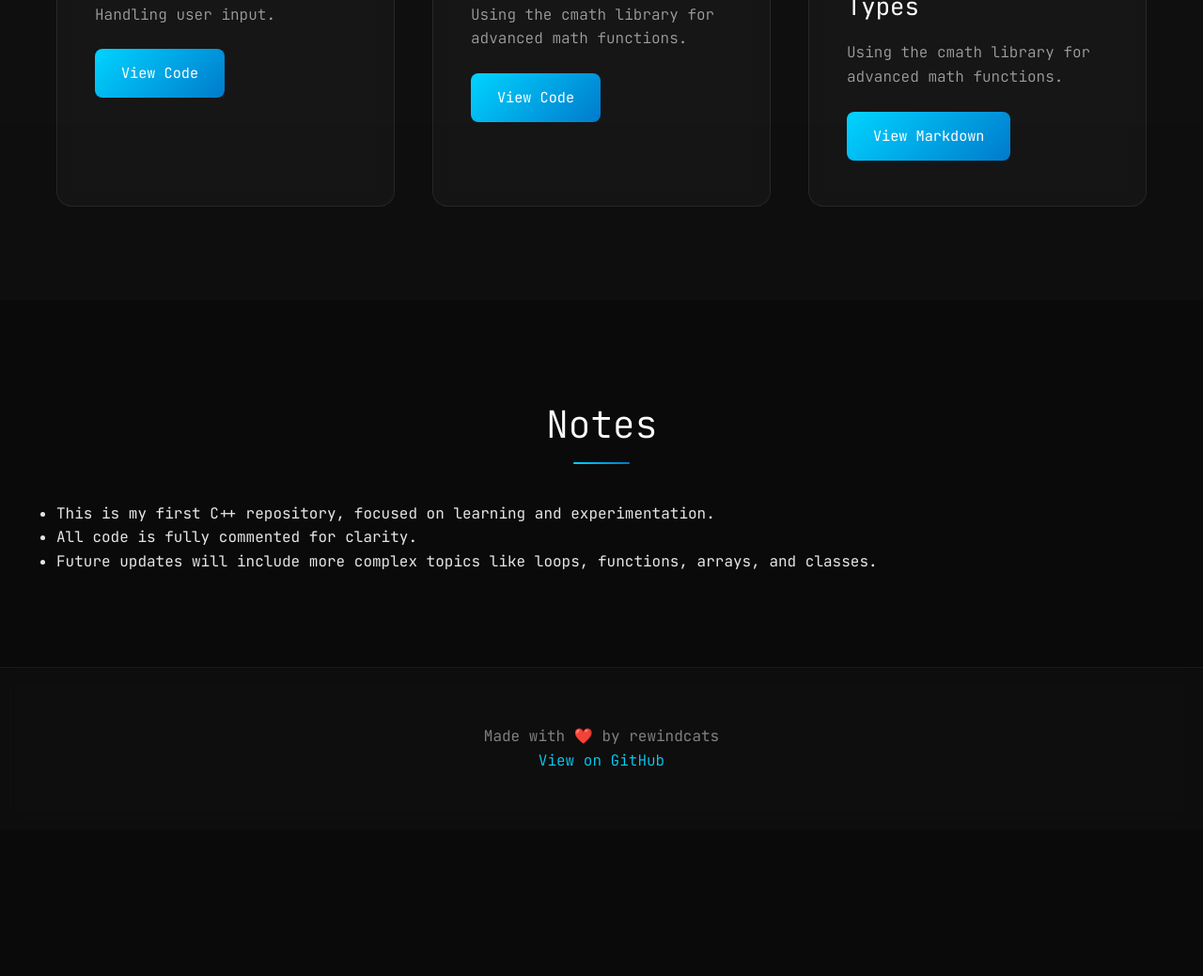
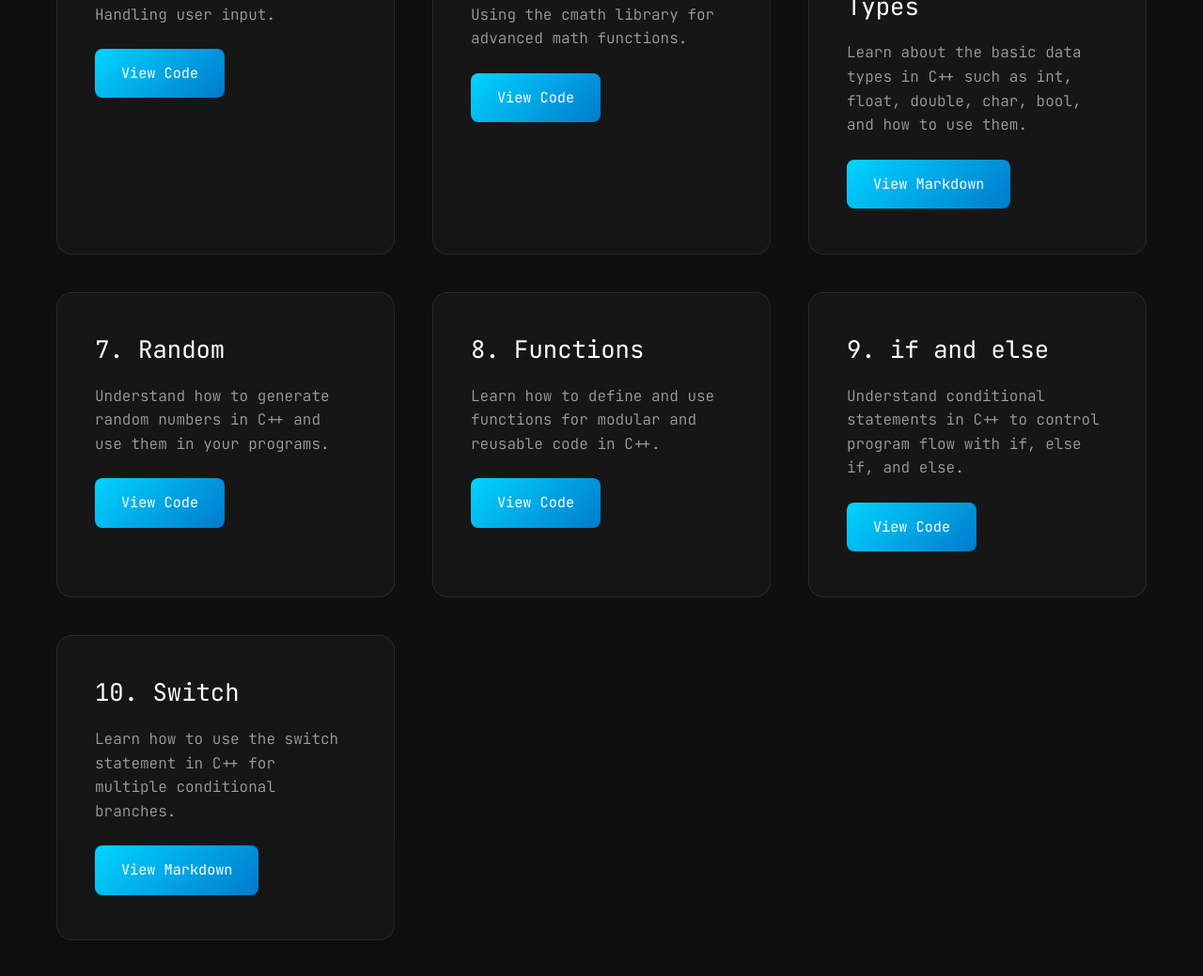
Before and after one commit to rewindthetime/cpp_baseknowledge, a plain HTML site: page docs/index.html in a window 1280 px wide. Shown: the part 1901-2940 px from the top of the page at 94% size. Before the commit the page ends 2784 px from the top, so only its background shows below. Drawn offline with Linux system fonts and the light colour scheme.

Commit message:
sorry i forgot the site ..

```diff
--- a/docs/index.html
+++ b/docs/index.html
@@ -57,8 +57,28 @@
                     </div>
                     <div class="chapter">
                         <h3>6. Fundamental Types</h3>
-                        <p>Using the cmath library for advanced math functions.</p>
+                        <p>Learn about the basic data types in C++ such as int, float, double, char, bool, and how to use them.</p>
                         <a href="https://github.com/rewindthetime/cpp_baseknowledge/tree/main/6_fundamental_types" class="btn">View Markdown</a>
+                    </div>
+                    <div class="chapter">
+                        <h3>7. Random</h3>
+                        <p>Understand how to generate random numbers in C++ and use them in your programs.</p>
+                        <a href="https://github.com/rewindthetime/cpp_baseknowledge/tree/main/7_random" class="btn">View Code</a>
+                    </div>
+                    <div class="chapter">
+                        <h3>8. Functions</h3>
+                        <p>Learn how to define and use functions for modular and reusable code in C++.</p>
+                        <a href="https://github.com/rewindthetime/cpp_baseknowledge/tree/main/8_functions" class="btn">View Code</a>
+                    </div>
+                    <div class="chapter">
+                        <h3>9. if and else</h3>
+                        <p>Understand conditional statements in C++ to control program flow with if, else if, and else.</p>
+                        <a href="https://github.com/rewindthetime/cpp_baseknowledge/tree/main/9_if_else" class="btn">View Code</a>
+                    </div>
+                    <div class="chapter">
+                        <h3>10. Switch</h3>
+                        <p>Learn how to use the switch statement in C++ for multiple conditional branches.</p>
+                        <a href="https://github.com/rewindthetime/cpp_baseknowledge/tree/main/10_switch" class="btn">View Markdown</a>
                     </div>
                 </div>
             </div>
```
